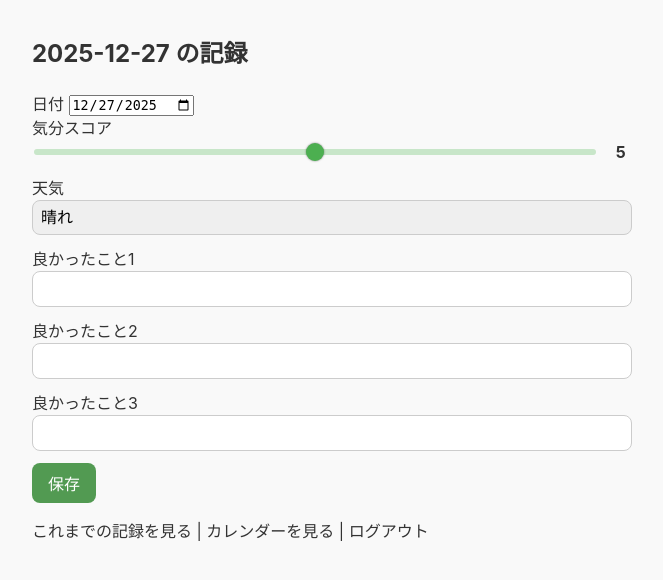
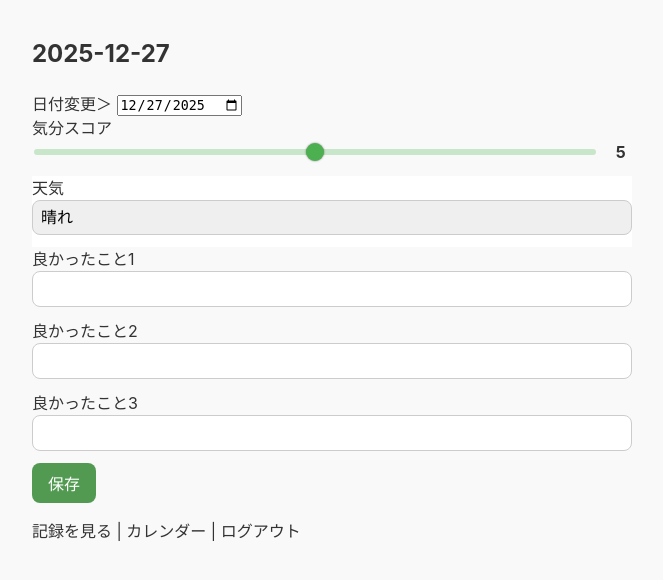
Before and after one commit to akanejingu07/mood_app, a Flask app: page /record in a window 1280 px wide. Shown: the part 92-672 px from the top of the page, without its empty margins (308-971 px from the left). Run offline with Flask 3, Linux system fonts and the light colour scheme; a user stored in the database is signed in; data that the repository does not hold is empty; some libraries are stand-ins or nearby versions.

Commit message:
css調整

```diff
--- a/templates/record.html
+++ b/templates/record.html
@@ -1,11 +1,11 @@
 {% extends "base.html" %}
 {% block content %}
-<h2>{{ edit and record.date.strftime("%Y-%m-%d") or date }} の記録</h2>
+<h2>{{ edit and record.date.strftime("%Y-%m-%d") or date }} </h2>
 
 <form method="POST">
   <div class="record-card">
     <div class="form-group">
-      <label for="record_date">日付</label>
+      <label for="record_date">日付変更＞</label>
       <input type="date" id="record_date" name="record_date"
              value="{{ edit and record.date.strftime('%Y-%m-%d') or date }}">
     </div>
@@ -18,7 +18,7 @@
       </div>
     </div>
 
-    <div class="form-group">
+    <div class="form-group" style="background-color: white;">
       <label for="weather">天気</label>
       <select id="weather" name="weather">
         {% set weathers = ['晴れ','雨','くもり','雪'] %}
@@ -46,8 +46,8 @@
 </form>
 
 <p>
-  <a href="/history">これまでの記録を見る</a> |
-  <a href="/calendar">カレンダーを見る</a> |
+  <a href="/history">記録を見る</a> |
+  <a href="/calendar">カレンダー</a> |
   <a href="/logout">ログアウト</a>
 </p>
 
```
